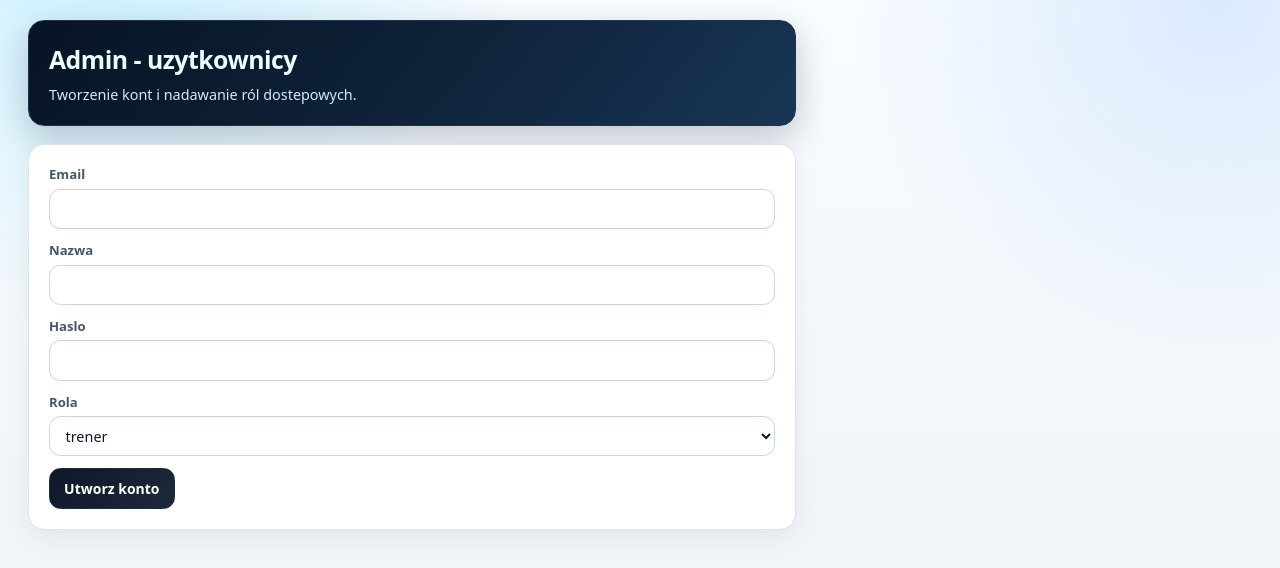
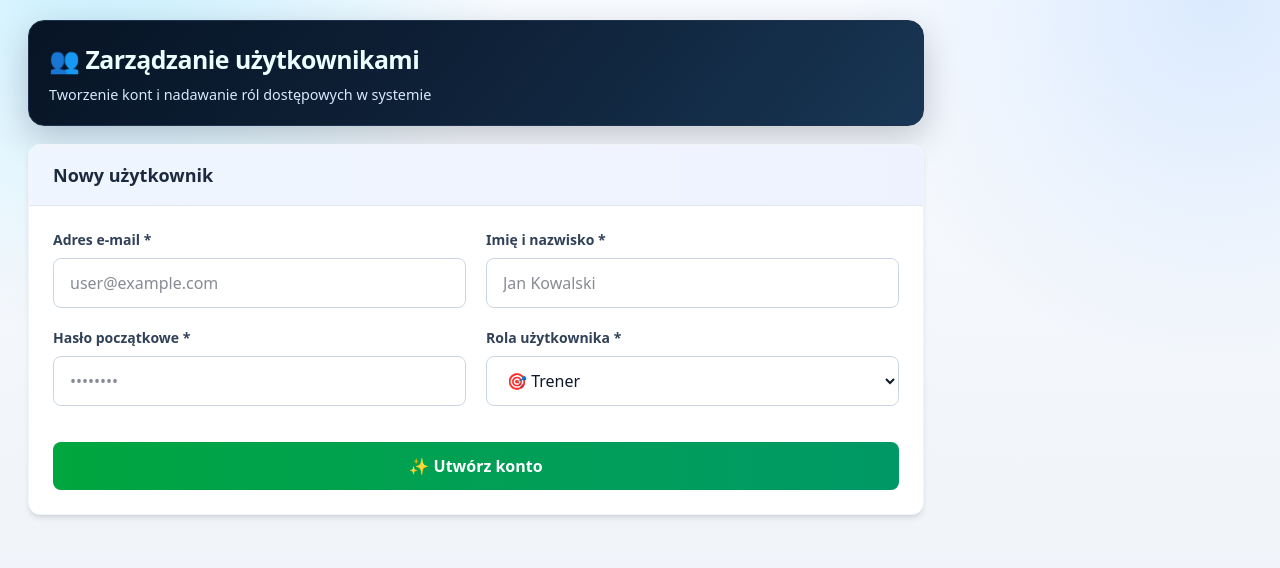
Before and after one commit to MaciejKasperczyk-ux/football-training-app, a Next.js app: page /admin/users in a window 1280 px wide. Shown: the top 568 px of the page. Built offline with nearby package versions, Linux system fonts and the light colour scheme; no server answers.

Commit message:
feat: modernize UI with enhanced design, Polish characters, and improved UX

```diff
--- a/src/app/admin/trainers/page.tsx
+++ b/src/app/admin/trainers/page.tsx
@@ -30,7 +30,7 @@ export default function TrainersPage() {
     const data = await res.json();
 
     if (!res.ok) {
-      setError("Nie udalo sie pobrac trenerow.");
+      setError("Nie udało się pobrać trenerów.");
       setLoading(false);
       return;
     }
@@ -59,7 +59,7 @@ export default function TrainersPage() {
     const data = await res.json();
 
     if (!res.ok) {
-      setError(data?.error ? JSON.stringify(data.error) : "Nie udalo sie utworzyc trenera.");
+      setError(data?.error ? JSON.stringify(data.error) : "Nie udało się utworzyć trenera.");
       setSubmitting(false);
       return;
     }
@@ -80,7 +80,7 @@ export default function TrainersPage() {
     });
 
     if (!res.ok) {
-      setError("Nie udalo sie usunac trenera.");
+      setError("Nie udało się usunąć trenera.");
       return;
     }
 
@@ -90,85 +90,153 @@ export default function TrainersPage() {
   return (
     <div className="page-wrap">
       <div className="hero-card">
-        <h1 className="page-title">Trenerzy</h1>
-        <p className="page-subtitle">Dodawanie kont trenerskich i zarzadzanie dostepem.</p>
+        <h1 className="page-title">🏋️ Zarządzanie trenerami</h1>
+        <p className="page-subtitle">Dodawanie kont trenerskich, generowanie haseł i zarządzanie dostępem</p>
       </div>
 
-      <div className="grid gap-4 lg:grid-cols-2">
-        <div className="surface space-y-4 p-5">
-          <div>
-            <h2 className="section-title">Nowy trener</h2>
-            <p className="section-copy">Utworz konto i wygeneruj haslo tymczasowe.</p>
+      <div className="grid gap-6 lg:grid-cols-2">
+        {/* Add New Trainer Card */}
+        <div className="bg-white rounded-xl shadow-md border border-slate-100 overflow-hidden">
+          <div className="bg-gradient-to-r from-blue-50 to-indigo-50 px-6 py-4 border-b border-slate-200">
+            <h2 className="text-lg font-bold text-slate-800">➕ Nowy trener</h2>
+            <p className="text-sm text-slate-600 mt-1">Utwórz konto i wygeneruj hasło tymczasowe</p>
           </div>
 
-          <form onSubmit={onSubmit} className="space-y-3">
-            <div className="grid gap-1">
-              <label className="field-label">Imie</label>
-              <input className="field-input" value={firstName} onChange={(e) => setFirstName(e.target.value)} required />
+          <form onSubmit={onSubmit} className="p-6 space-y-4">
+            {/* First Name */}
+            <div className="space-y-2">
+              <label className="block text-sm font-semibold text-slate-700">Imię *</label>
+              <input
+                className="w-full px-4 py-3 rounded-lg border border-slate-300 focus:border-blue-500 focus:ring-2 focus:ring-blue-200 outline-none transition"
+                value={firstName}
+                onChange={(e) => setFirstName(e.target.value)}
+                placeholder="Jan"
+                required
+              />
             </div>
 
-            <div className="grid gap-1">
-              <label className="field-label">Nazwisko</label>
-              <input className="field-input" value={lastName} onChange={(e) => setLastName(e.target.value)} required />
+            {/* Last Name */}
+            <div className="space-y-2">
+              <label className="block text-sm font-semibold text-slate-700">Nazwisko *</label>
+              <input
+                className="w-full px-4 py-3 rounded-lg border border-slate-300 focus:border-blue-500 focus:ring-2 focus:ring-blue-200 outline-none transition"
+                value={lastName}
+                onChange={(e) => setLastName(e.target.value)}
+                placeholder="Kowalski"
+                required
+              />
             </div>
 
-            <div className="grid gap-1">
-              <label className="field-label">Email</label>
-              <input className="field-input" type="email" value={email} onChange={(e) => setEmail(e.target.value)} required />
+            {/* Email */}
+            <div className="space-y-2">
+              <label className="block text-sm font-semibold text-slate-700">Adres e-mail *</label>
+              <input
+                className="w-full px-4 py-3 rounded-lg border border-slate-300 focus:border-blue-500 focus:ring-2 focus:ring-blue-200 outline-none transition"
+                type="email"
+                value={email}
+                onChange={(e) => setEmail(e.target.value)}
+                placeholder="jan.kowalski@example.com"
+                required
+              />
             </div>
 
-            <button disabled={submitting} className="btn btn-primary" type="submit">
-              {submitting ? "Tworzenie..." : "Utworz trenera"}
+            {/* Submit Button */}
+            <button
+              disabled={submitting}
+              className="w-full bg-gradient-to-r from-blue-600 to-blue-700 hover:from-blue-700 hover:to-blue-800 disabled:from-slate-400 disabled:to-slate-500 text-white font-semibold py-3 rounded-lg transition duration-200 flex items-center justify-center gap-2 mt-6"
+              type="submit"
+            >
+              {submitting ? (
+                <>
+                  <span className="animate-spin">⏳</span>
+                  Tworzenie trenera...
+                </>
+              ) : (
+                <>✨ Utwórz trenera</>
+              )}
             </button>
           </form>
 
+          {/* Temporary Password Display */}
           {temporaryPassword && (
-            <div className="surface-muted p-3">
-              <p className="text-sm font-semibold text-slate-800">Haslo tymczasowe:</p>
-              <div className="mt-2 flex flex-wrap items-center gap-2">
-                <code className="rounded bg-slate-900 px-3 py-2 text-sm text-white">
+            <div className="p-6 border-t border-slate-200 bg-amber-50">
+              <p className="text-sm font-semibold text-amber-900 mb-3">🔑 Hasło tymczasowe wygenerowane:</p>
+              <div className="bg-white rounded-lg border border-amber-200 p-4 space-y-3">
+                <code className="block bg-slate-900 text-white p-3 rounded text-sm font-mono break-all">
                   {showPassword ? temporaryPassword : "•".repeat(temporaryPassword.length)}
                 </code>
+                <div className="flex gap-2">
                   <button
                     type="button"
                     onClick={() => {
                       navigator.clipboard.writeText(temporaryPassword);
+                      alert("Hasło skopiowane do schowka!");
                     }}
-                  className="btn btn-secondary"
+                    className="flex-1 bg-amber-600 hover:bg-amber-700 text-white font-semibold py-2 px-4 rounded-lg transition"
                   >
-                  Kopiuj
+                    📋 Kopiuj
                   </button>
-                <button type="button" onClick={() => setShowPassword(!showPassword)} className="btn btn-secondary">
-                  {showPassword ? "Ukryj" : "Pokaz"}
+                  <button
+                    type="button"
+                    onClick={() => setShowPassword(!showPassword)}
+                    className="flex-1 bg-slate-600 hover:bg-slate-700 text-white font-semibold py-2 px-4 rounded-lg transition"
+                  >
+                    {showPassword ? "🙈 Ukryj" : "👁️ Pokaż"}
                   </button>
+                </div>
               </div>
             </div>
           )}
 
-          {error && <div className="text-sm text-red-700">{error}</div>}
+          {/* Error Message */}
+          {error && (
+            <div className="p-6 border-t border-slate-200 bg-red-50">
+              <div className="flex gap-3">
+                <span className="text-red-600 text-xl">⚠️</span>
+                <div>
+                  <p className="text-sm font-semibold text-red-800">Błąd</p>
+                  <p className="text-sm text-red-700 mt-0.5">{error}</p>
+                </div>
+              </div>
+            </div>
+          )}
         </div>
 
-        <div className="surface p-5">
-          <div className="mb-3">
-            <h2 className="section-title">Lista trenerow</h2>
-            <p className="section-copy">Aktywne konta trenerskie.</p>
+        {/* Trainers List Card */}
+        <div className="bg-white rounded-xl shadow-md border border-slate-100 overflow-hidden">
+          <div className="bg-gradient-to-r from-green-50 to-emerald-50 px-6 py-4 border-b border-slate-200">
+            <h2 className="text-lg font-bold text-slate-800">📋 Lista trenerów</h2>
+            <p className="text-sm text-slate-600 mt-1">Aktywne konta trenerskie w systemie</p>
           </div>
 
+          <div className="p-6">
             {loading ? (
-            <p className="text-sm text-slate-600">Ladowanie...</p>
+              <div className="text-center py-8">
+                <p className="text-slate-600 animate-pulse">⏳ Ładowanie trenerów...</p>
+              </div>
             ) : trainers.length === 0 ? (
-            <p className="text-sm text-slate-600">Brak trenerow.</p>
+              <div className="text-center py-8">
+                <p className="text-slate-600">😴 Brak trenerów w systemie</p>
+              </div>
             ) : (
-            <div className="grid gap-2">
+              <div className="space-y-2 max-h-96 overflow-y-auto">
                 {trainers.map((trainer) => (
-                <div key={trainer._id} className="surface-muted flex items-center justify-between gap-3 p-3">
-                  <div className="min-w-0">
-                    <div className="truncate text-sm font-semibold">{trainer.name}</div>
-                    <div className="truncate text-xs text-slate-600">{trainer.email}</div>
-                    <div className="text-xs text-slate-500">{new Date(trainer.createdAt).toLocaleDateString("pl-PL")}</div>
+                  <div
+                    key={trainer._id}
+                    className="flex items-center justify-between gap-3 p-4 bg-slate-50 border border-slate-200 rounded-lg hover:bg-slate-100 transition"
+                  >
+                    <div className="flex-1 min-w-0">
+                      <div className="font-semibold text-slate-800 truncate">{trainer.name}</div>
+                      <div className="text-sm text-slate-600 truncate">{trainer.email}</div>
+                      <div className="text-xs text-slate-500 mt-1">
+                        📅 {new Date(trainer.createdAt).toLocaleDateString("pl-PL")}
                       </div>
-                  <button onClick={() => deleteTrainer(trainer._id)} className="btn btn-danger">
-                    Usun
+                    </div>
+                    <button
+                      onClick={() => deleteTrainer(trainer._id)}
+                      className="bg-red-600 hover:bg-red-700 text-white font-semibold py-2 px-4 rounded-lg transition whitespace-nowrap"
+                    >
+                      🗑️ Usuń
                     </button>
                   </div>
                 ))}
@@ -177,5 +245,6 @@ export default function TrainersPage() {
           </div>
         </div>
       </div>
+    </div>
   );
 }
--- a/src/app/admin/users/page.tsx
+++ b/src/app/admin/users/page.tsx
@@ -8,7 +8,7 @@ export default function AdminUsersPage() {
   const [password, setPassword] = useState("");
   const [role, setRole] = useState<"admin" | "trainer" | "viewer">("trainer");
   const [loading, setLoading] = useState(false);
-  const [result, setResult] = useState<string | null>(null);
+  const [result, setResult] = useState<{type: 'success' | 'error', message: string} | null>(null);
 
   async function onSubmit(e: React.FormEvent) {
     e.preventDefault();
@@ -24,55 +24,124 @@ export default function AdminUsersPage() {
     const data = await res.json().catch(() => null);
 
     if (!res.ok) {
-      setResult(data?.error ? JSON.stringify(data.error) : "Nie udalo sie utworzyc uzytkownika.");
+      setResult({
+        type: 'error',
+        message: data?.error ? JSON.stringify(data.error) : "Nie udało się utworzyć użytkownika."
+      });
       setLoading(false);
       return;
     }
 
-    setResult(`Utworzono: ${data.email} (${data.role})`);
+    setResult({
+      type: 'success',
+      message: `✅ Utworzono: ${data.email} (${data.role})`
+    });
+    setEmail("");
+    setName("");
+    setPassword("");
+    setRole("trainer");
     setLoading(false);
   }
 
   return (
-    <div className="page-wrap max-w-3xl">
+    <div className="page-wrap max-w-4xl">
       <div className="hero-card">
-        <h1 className="page-title">Admin - uzytkownicy</h1>
-        <p className="page-subtitle">Tworzenie kont i nadawanie ról dostepowych.</p>
+        <h1 className="page-title">👥 Zarządzanie użytkownikami</h1>
+        <p className="page-subtitle">Tworzenie kont i nadawanie ról dostępowych w systemie</p>
       </div>
 
-      <form onSubmit={onSubmit} className="surface space-y-3 p-5">
-        <div className="grid gap-1">
-          <label className="field-label">Email</label>
-          <input className="field-input" value={email} onChange={(e) => setEmail(e.target.value)} required />
+      {/* Main Form Card */}
+      <div className="bg-white rounded-xl shadow-md border border-slate-100 overflow-hidden">
+        <div className="bg-gradient-to-r from-blue-50 to-indigo-50 px-6 py-4 border-b border-slate-200">
+          <h2 className="text-lg font-bold text-slate-800">Nowy użytkownik</h2>
         </div>
 
-        <div className="grid gap-1">
-          <label className="field-label">Nazwa</label>
-          <input className="field-input" value={name} onChange={(e) => setName(e.target.value)} required />
+        <form onSubmit={onSubmit} className="p-6 space-y-5">
+          <div className="grid grid-cols-1 md:grid-cols-2 gap-5">
+            {/* Email Field */}
+            <div className="space-y-2">
+              <label className="block text-sm font-semibold text-slate-700">Adres e-mail *</label>
+              <input
+                className="w-full px-4 py-3 rounded-lg border border-slate-300 focus:border-blue-500 focus:ring-2 focus:ring-blue-200 outline-none transition"
+                value={email}
+                onChange={(e) => setEmail(e.target.value)}
+                type="email"
+                placeholder="user@example.com"
+                required
+              />
             </div>
 
-        <div className="grid gap-1">
-          <label className="field-label">Haslo</label>
-          <input className="field-input" type="password" value={password} onChange={(e) => setPassword(e.target.value)} required />
+            {/* Name Field */}
+            <div className="space-y-2">
+              <label className="block text-sm font-semibold text-slate-700">Imię i nazwisko *</label>
+              <input
+                className="w-full px-4 py-3 rounded-lg border border-slate-300 focus:border-blue-500 focus:ring-2 focus:ring-blue-200 outline-none transition"
+                value={name}
+                onChange={(e) => setName(e.target.value)}
+                type="text"
+                placeholder="Jan Kowalski"
+                required
+              />
             </div>
 
-        <div className="grid gap-1">
-          <label className="field-label">Rola</label>
-          <select className="field-select" value={role} onChange={(e) => setRole(e.target.value as "admin" | "trainer" | "viewer")}>
-            <option value="trainer">trener</option>
-            <option value="viewer">podglad</option>
-            <option value="admin">admin</option>
+            {/* Password Field */}
+            <div className="space-y-2">
+              <label className="block text-sm font-semibold text-slate-700">Hasło początkowe *</label>
+              <input
+                className="w-full px-4 py-3 rounded-lg border border-slate-300 focus:border-blue-500 focus:ring-2 focus:ring-blue-200 outline-none transition"
+                type="password"
+                value={password}
+                onChange={(e) => setPassword(e.target.value)}
+                placeholder="••••••••"
+                required
+              />
+            </div>
+
+            {/* Role Field */}
+            <div className="space-y-2">
+              <label className="block text-sm font-semibold text-slate-700">Rola użytkownika *</label>
+              <select
+                className="w-full px-4 py-3 rounded-lg border border-slate-300 focus:border-blue-500 focus:ring-2 focus:ring-blue-200 outline-none transition bg-white"
+                value={role}
+                onChange={(e) => setRole(e.target.value as "admin" | "trainer" | "viewer")}
+              >
+                <option value="trainer">🎯 Trener</option>
+                <option value="viewer">👁️ Przeglądający</option>
+                <option value="admin">⚙️ Administrator</option>
               </select>
             </div>
+          </div>
 
-        <div className="flex items-center gap-2">
-          <button disabled={loading} className="btn btn-primary" type="submit">
-            {loading ? "Tworzenie..." : "Utworz konto"}
+          {/* Submit Button */}
+          <div className="flex gap-3 pt-4">
+            <button
+              disabled={loading}
+              className="flex-1 bg-gradient-to-r from-green-600 to-emerald-600 hover:from-green-700 hover:to-emerald-700 disabled:from-slate-400 disabled:to-slate-500 text-white font-semibold py-3 px-6 rounded-lg transition duration-200 flex items-center justify-center gap-2"
+              type="submit"
+            >
+              {loading ? (
+                <>
+                  <span className="animate-spin">⏳</span>
+                  Tworzenie użytkownika...
+                </>
+              ) : (
+                <>✨ Utwórz konto</>
+              )}
             </button>
           </div>
+        </form>
+      </div>
 
-        {result ? <div className="text-sm text-slate-700">{result}</div> : null}
-      </form>
+      {/* Result Message */}
+      {result && (
+        <div className={`rounded-xl p-5 border-l-4 ${
+          result.type === 'success'
+            ? 'bg-green-50 border-green-500 text-green-800'
+            : 'bg-red-50 border-red-500 text-red-800'
+        }`}>
+          <p className="text-sm font-semibold">{result.message}</p>
+        </div>
+      )}
     </div>
   );
 }
--- a/src/app/login/page.tsx
+++ b/src/app/login/page.tsx
@@ -21,49 +21,83 @@ export default function LoginPage() {
       callbackUrl: "/",
     });
 
-    if (res?.error) setError("Bledne dane logowania");
+    if (res?.error) setError("Błędne dane logowania");
     setLoading(false);
   }
 
   return (
-    <div className="min-h-[70vh] grid place-items-center">
-      <div className="w-full max-w-sm space-y-4">
-        <div className="hero-card">
-          <h1 className="page-title">Logowanie</h1>
-          <p className="page-subtitle">Zaloguj sie do panelu trenera lub zawodnika.</p>
+    <div className="min-h-screen flex items-center justify-center px-4">
+      <div className="w-full max-w-md">
+        {/* Header Card */}
+        <div className="hero-card mb-6">
+          <h1 className="page-title text-center">⚽ Platforma Treningowa</h1>
+          <p className="page-subtitle text-center mt-2">Zaloguj się do panelu trenera lub zawodnika</p>
         </div>
 
-        <form onSubmit={onSubmit} className="surface space-y-3 p-5">
-          <div className="space-y-1">
-            <label className="field-label">Email</label>
+        {/* Login Form Card */}
+        <div className="bg-white rounded-xl shadow-lg p-8 border border-slate-100">
+          <form onSubmit={onSubmit} className="space-y-5">
+            {/* Email Field */}
+            <div className="space-y-2">
+              <label className="block text-sm font-semibold text-slate-700">Adres e-mail</label>
               <input
-              className="field-input"
+                className="w-full px-4 py-3 rounded-lg border border-slate-300 focus:border-blue-500 focus:ring-2 focus:ring-blue-200 outline-none transition"
                 value={email}
                 onChange={(e) => setEmail(e.target.value)}
                 type="email"
+                placeholder="twój@email.com"
                 autoComplete="email"
                 required
               />
             </div>
 
-          <div className="space-y-1">
-            <label className="field-label">Haslo</label>
+            {/* Password Field */}
+            <div className="space-y-2">
+              <label className="block text-sm font-semibold text-slate-700">Hasło</label>
               <input
-              className="field-input"
+                className="w-full px-4 py-3 rounded-lg border border-slate-300 focus:border-blue-500 focus:ring-2 focus:ring-blue-200 outline-none transition"
                 value={password}
                 onChange={(e) => setPassword(e.target.value)}
                 type="password"
+                placeholder="Wpisz swoje hasło"
                 autoComplete="current-password"
                 required
               />
             </div>
 
-          {error ? <div className="text-sm text-red-600">{error}</div> : null}
+            {/* Error Message */}
+            {error && (
+              <div className="bg-red-50 border border-red-200 rounded-lg p-4 flex items-start gap-3">
+                <span className="text-red-600 text-xl mt-0.5">⚠️</span>
+                <div>
+                  <p className="text-sm font-semibold text-red-800">Błąd logowania</p>
+                  <p className="text-sm text-red-700 mt-0.5">{error}</p>
+                </div>
+              </div>
+            )}
 
-          <button disabled={loading} className="btn btn-primary w-full" type="submit">
-            {loading ? "Logowanie..." : "Zaloguj sie"}
+            {/* Submit Button */}
+            <button
+              disabled={loading}
+              className="w-full bg-gradient-to-r from-blue-600 to-blue-700 hover:from-blue-700 hover:to-blue-800 disabled:from-slate-400 disabled:to-slate-500 text-white font-semibold py-3 rounded-lg transition duration-200 flex items-center justify-center gap-2 mt-6"
+              type="submit"
+            >
+              {loading ? (
+                <>
+                  <span className="inline-block animate-spin">⏳</span>
+                  Logowanie...
+                </>
+              ) : (
+                <>🔐 Zaloguj się</>
+              )}
             </button>
           </form>
+
+          {/* Footer Info */}
+          <p className="text-center text-xs text-slate-500 mt-6">
+            Hasło zostało zaszyfrowane i bezpieczne
+          </p>
+        </div>
       </div>
     </div>
   );
```
Lines whose indentation alone changed are shown as unchanged.
